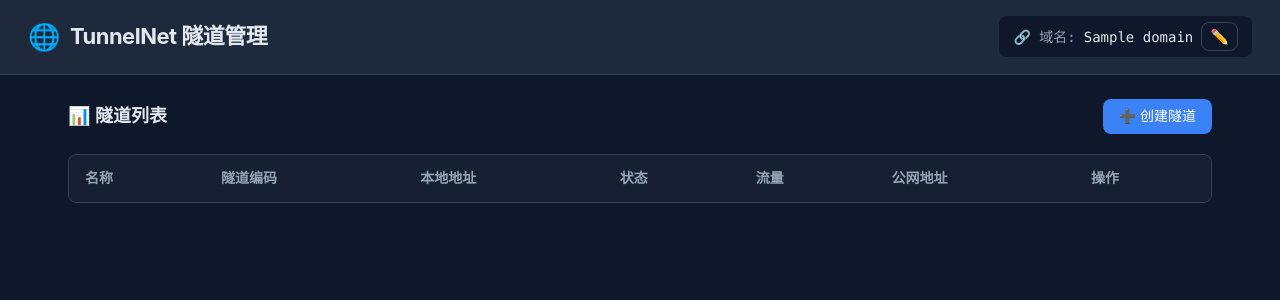
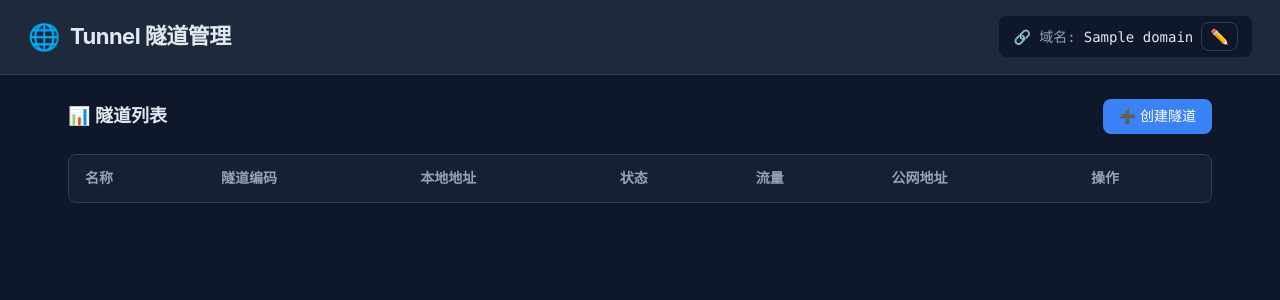
Before and after one commit to ctz168/tunnel, a Python web app: template server/templates/index.html in a window 1280 px wide. Shown: the top 300 px of the page. Run offline with Jinja, Linux system fonts and the light colour scheme; the template is opened without the code that fills it: most values are stand-ins (such as "Sample title", 1, 10 or a date in 2020); lists and menus that the app fills with data are empty.

Commit message:
fix: 重命名 tunnelnet -> tunnel，统一使用 tunnel 命名

```diff
--- a/client/client.py
+++ b/client/client.py
@@ -1,6 +1,6 @@
 #!/usr/bin/env python3
 """
-TunnelNet Client - 内网穿透客户端 (Python + aiohttp)
+Tunnel Client - 内网穿透客户端 (Python + aiohttp)
 用法: python client.py --key <认证令牌> --port <本地端口> [--host localhost] [--server aicq.online:7739]
 """
 import argparse
@@ -29,7 +29,7 @@ class TunnelClient:
         self._status_task: asyncio.Task | None = None
 
     async def start(self):
-        print(f"\n  TunnelNet Client v1.0")
+        print(f"\n  Tunnel Client v1.0")
         print(f"  服务器: {self.server}")
         print(f"  密钥:   {self.key[:16]}...")
         print(f"  本地:   {self.local_host}:{self.local_port}\n")
@@ -153,7 +153,7 @@ class TunnelClient:
 
 
 def main():
-    parser = argparse.ArgumentParser(description="TunnelNet Client v1.0")
+    parser = argparse.ArgumentParser(description="Tunnel Client v1.0")
     parser.add_argument("-k", "--key", required=True, help="认证令牌（Dashboard 创建时生成）")
     parser.add_argument("-p", "--port", type=int, required=True, help="本地服务端口")
     parser.add_argument("-s", "--server", default="aicq.online:7739", help="服务器地址 (默认: aicq.online:7739)")
--- a/server/db.py
+++ b/server/db.py
@@ -1,5 +1,5 @@
 """
-TunnelNet - 数据库操作层 (SQLite + aiosqlite)
+Tunnel - 数据库操作层 (SQLite + aiosqlite)
 """
 import os
 import uuid
--- a/server/templates/index.html
+++ b/server/templates/index.html
@@ -3,7 +3,7 @@
 <head>
 <meta charset="UTF-8">
 <meta name="viewport" content="width=device-width, initial-scale=1.0">
-<title>TunnelNet 隧道管理</title>
+<title>Tunnel 隧道管理</title>
 <style>
   *,*::before,*::after{box-sizing:border-box;margin:0;padding:0}
   :root{
@@ -122,7 +122,7 @@
 
 <!-- Header -->
 <header class="header">
-  <div class="header-title"><span class="emoji">&#x1F310;</span> TunnelNet 隧道管理</div>
+  <div class="header-title"><span class="emoji">&#x1F310;</span> Tunnel 隧道管理</div>
   <div class="header-right">
     <div id="domainArea">
       <div class="domain-display">
```
Also changed, not shown: server/server.py (+8 -8 lines), 1 other file.
